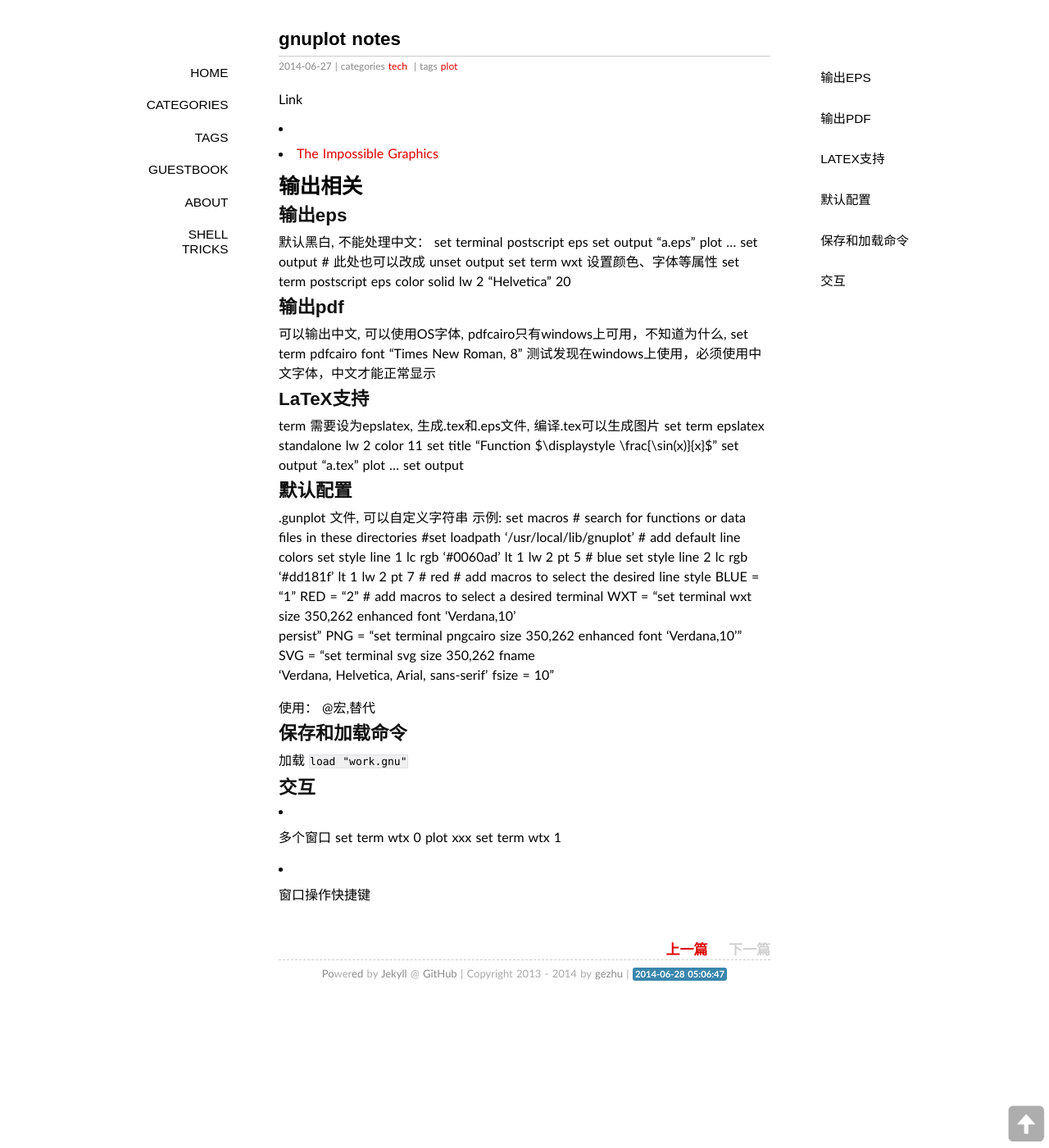
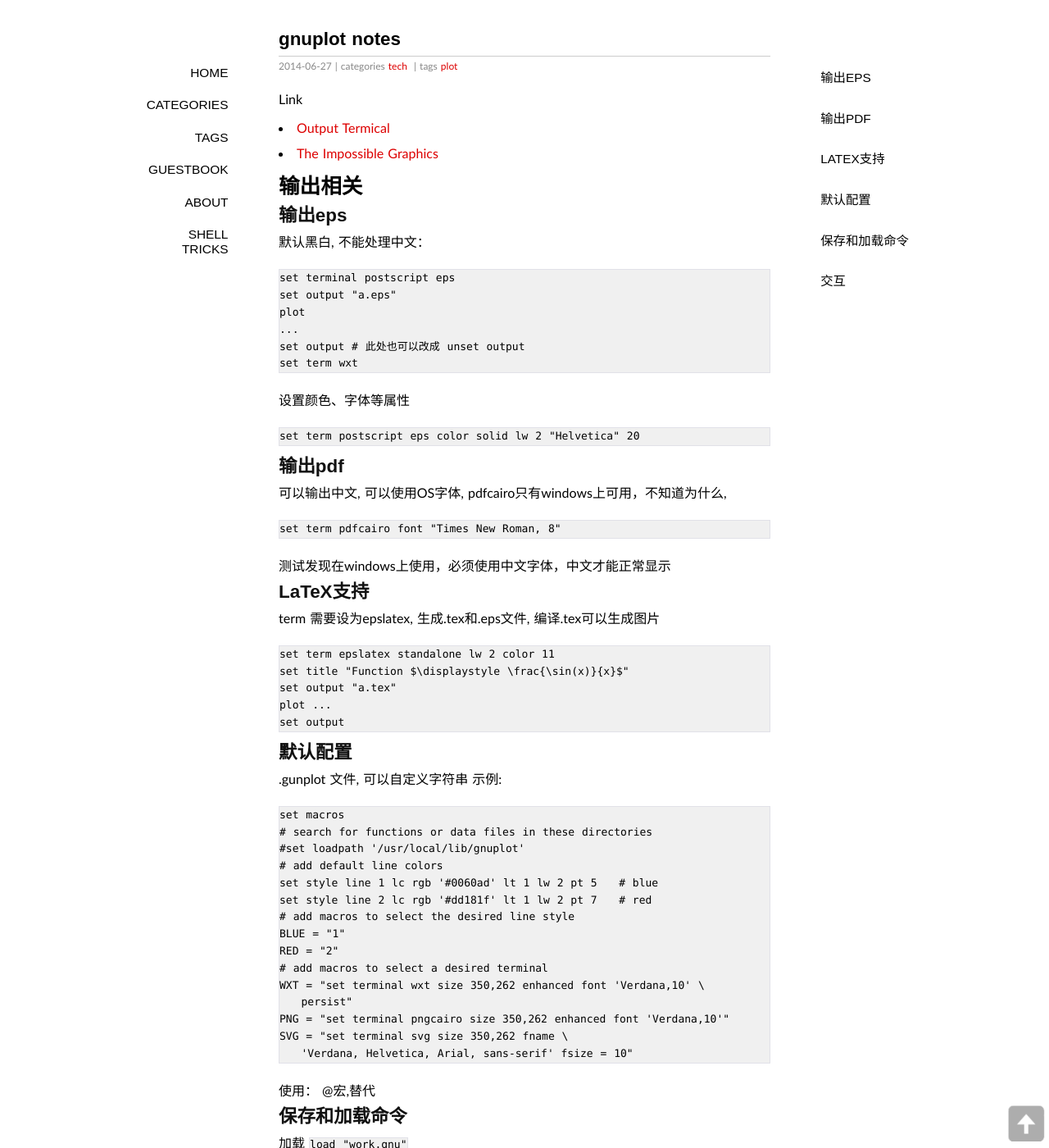
Before and after one commit to gezhu/gezhu.github.io, a Jekyll site: the page built from _posts/2014-06-27-gnuplot.markdown, in a window 1280 px wide and 1400 px high. Shown: the whole window at 82% size. Built offline with Jekyll 4.4.1, drawn with Linux system fonts in a browser that asks for light colours; some web fonts are replaced; Markdown is read by kramdown in place of the engine named in the settings; comment, search, counter and statistics services are not loaded; some of the changed text lies outside the part shown.

Commit message:
add post

```diff
--- a/_posts/2014-06-27-gnuplot.markdown
+++ b/_posts/2014-06-27-gnuplot.markdown
@@ -10,7 +10,7 @@ tags:
 ---
 
 Link
-* [](http://www.gnuplotting.org/output-terminals/)
+* [Output Termical](http://www.gnuplotting.org/output-terminals/)
 * [The Impossible Graphics](http://www.phyast.pitt.edu/~zov1/gnuplot/html/intro.html)
 
 输出相关
@@ -19,25 +19,31 @@ Link
 输出eps
 -------
 默认黑白, 不能处理中文：
+
     set terminal postscript eps
     set output "a.eps"
     plot
     ...
     set output # 此处也可以改成 unset output
     set term wxt
+
 设置颜色、字体等属性
+
     set term postscript eps color solid lw 2 "Helvetica" 20
 
 输出pdf
 -------
 可以输出中文, 可以使用OS字体, pdfcairo只有windows上可用，不知道为什么,
+
     set term pdfcairo font "Times New Roman, 8"
+
 测试发现在windows上使用，必须使用中文字体，中文才能正常显示
 
 
 LaTeX支持
 ---------
 term 需要设为epslatex, 生成.tex和.eps文件, 编译.tex可以生成图片
+
     set term epslatex standalone lw 2 color 11
     set title "Function $\displaystyle \frac{\sin(x)}{x}$"
     set output "a.tex"
@@ -48,6 +54,7 @@ term 需要设为epslatex, 生成.tex和.eps文件, 编译.tex可以生成图片
 --------
 .gunplot 文件, 可以自定义字符串
 示例:
+
     set macros
     # search for functions or data files in these directories
     #set loadpath '/usr/local/lib/gnuplot'
@@ -74,6 +81,7 @@ term 需要设为epslatex, 生成.tex和.eps文件, 编译.tex可以生成图片
 交互
 ----
 * 多个窗口
+
     set term wtx 0
     plot xxx
     set term wtx 1
```
